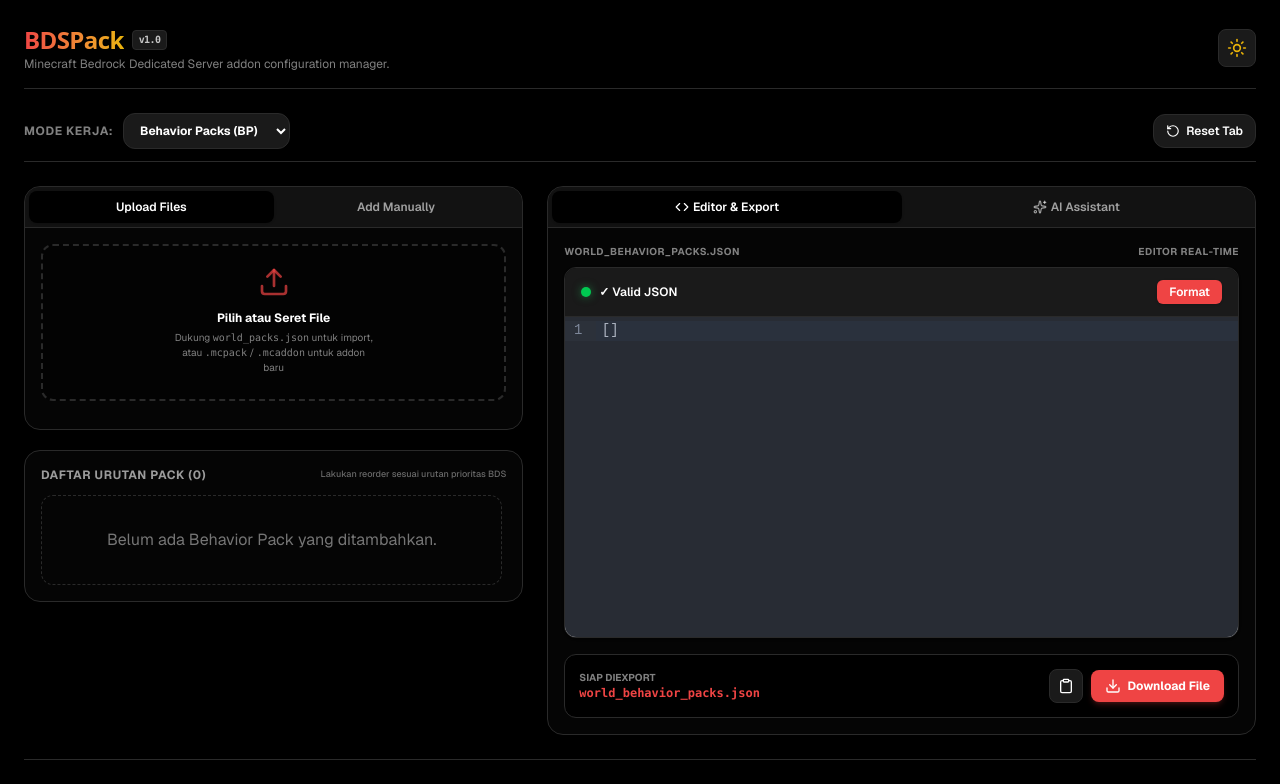
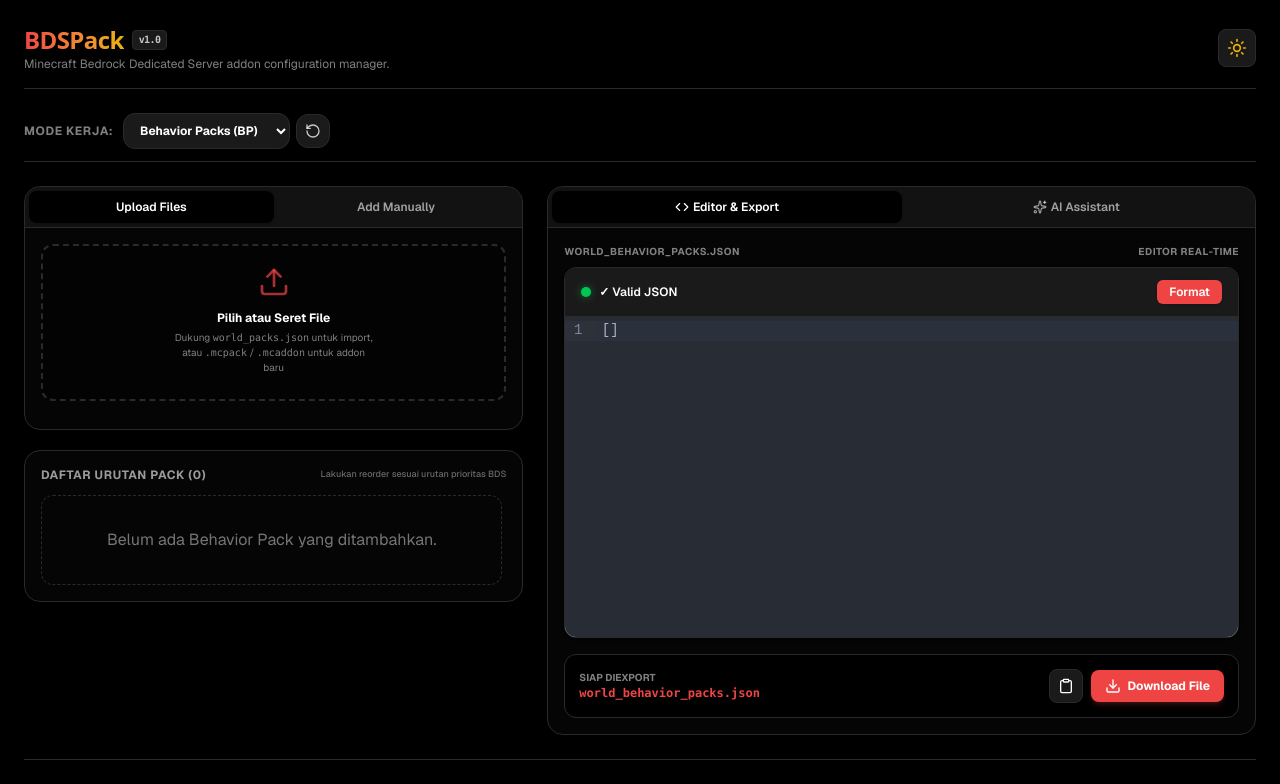
Before and after one commit to Razael-Fox/BDSPack, a Next.js app: page / in a window 1280 px wide. Shown: the top 784 px of the page. Built offline with nearby package versions, Linux system fonts and the light colour scheme.

Commit message:
style: merge reset tab button with mode kerja dropdown selector

```diff
--- a/app/page.tsx
+++ b/app/page.tsx
@@ -416,6 +416,7 @@
           <label htmlFor="mode-select" className="text-xs font-bold uppercase text-foreground/50 tracking-wider">
             Mode Kerja:
           </label>
+          <div className="flex items-center space-x-1.5">
             <select
               id="mode-select"
               value={activeTab}
@@ -426,15 +427,16 @@
               <option value="resource">Resource Packs (RP)</option>
               <option value="manifest">Manifest Generator</option>
             </select>
-        </div>
-
             <button
               onClick={resetSession}
-          className="flex items-center space-x-1.5 py-2 px-3 bg-muted hover:bg-black/5 dark:hover:bg-white/5 border border-border rounded-xl text-xs font-semibold cursor-pointer transition-colors"
+              className="p-2 bg-muted hover:bg-black/5 dark:hover:bg-white/5 border border-border rounded-xl text-foreground/75 hover:text-foreground cursor-pointer transition-colors flex items-center justify-center"
+              title="Reset Tab"
+              aria-label="Reset Tab"
             >
-          <RotateCcw className="w-3.5 h-3.5" />
-          <span>Reset Tab</span>
+              <RotateCcw className="w-4 h-4" />
             </button>
+          </div>
+        </div>
       </div>
 
       {/* Layout Grid */}
```
Lines whose indentation alone changed are shown as unchanged.
